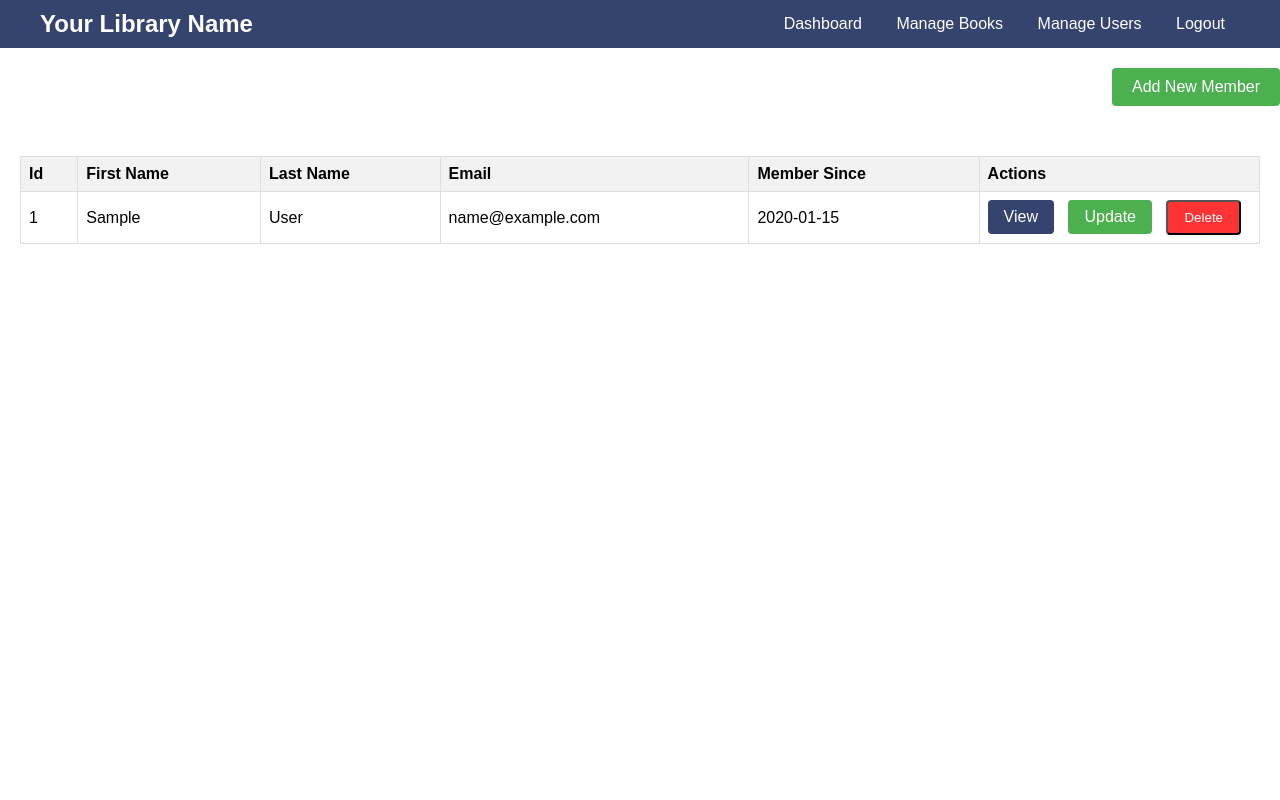
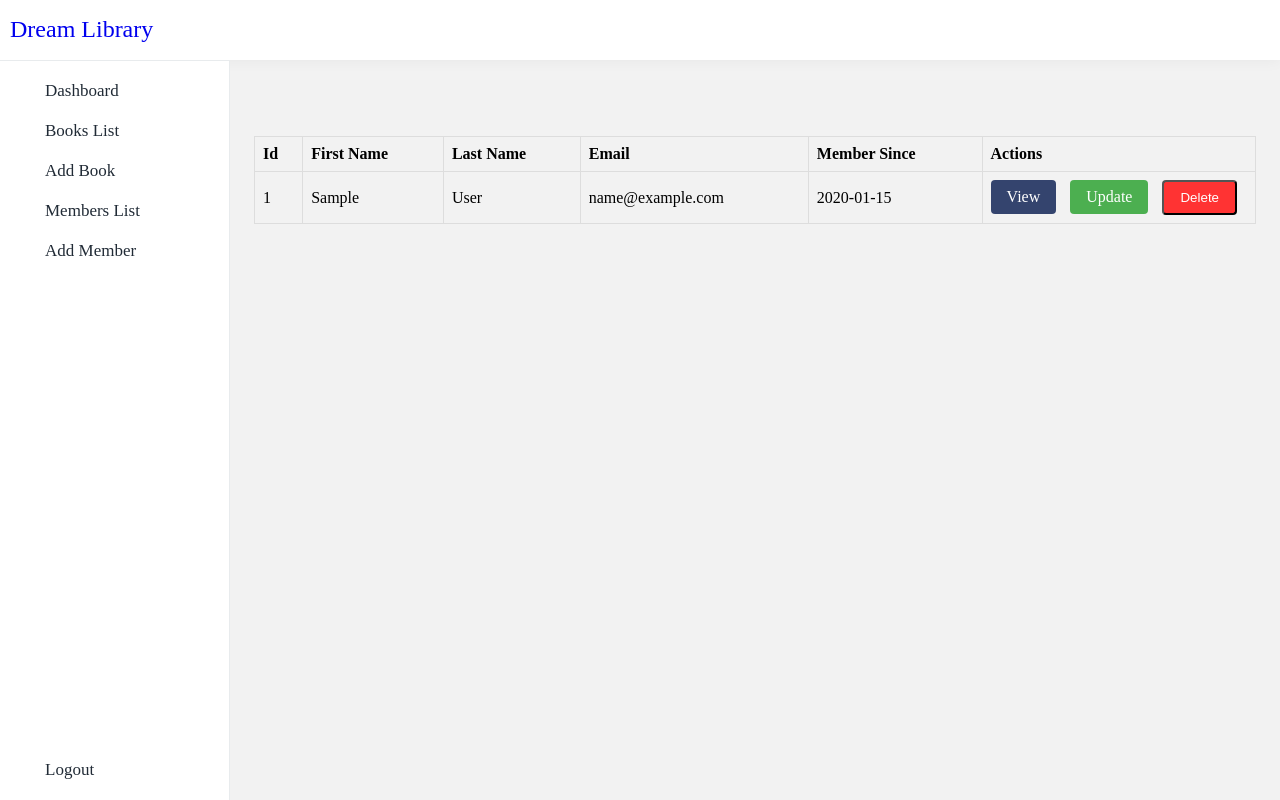
Before and after one commit to emmanuel-mwendwa/Library_Management_System, a Flask app: page /members/view_members in a window 1280 px wide. Run offline with Flask 3, Linux system fonts and the light colour scheme; a user stored in the database is signed in; tables that the repository leaves empty hold one stand-in row (values such as "Sample post").

Commit message:
Reworking my dashboard and navigation bar

```diff
--- a/app/books/forms.py
+++ b/app/books/forms.py
@@ -17,7 +17,7 @@ class NewBookForm(FlaskForm):
                             DataRequired()
                         ])
 
-    publication_date = DateField('Publication Date (YYYY-MM-DD)',
+    publication_date = DateField('Publication Date ',
                                  format='%Y-%m-%d',
                                  validators=[
                                     Optional()
--- a/app/static/book.css
+++ b/app/static/add_form.css
@@ -3,7 +3,7 @@
     margin: 0 auto;
 }
 
-.book-form {
+.add-form {
     background-color: #f4f4f4;
     padding: 20px;
     border: 1px solid #ddd;
--- /dev/null
+++ b/app/static/base.css
@@ -0,0 +1,95 @@
+*,
+*::before,
+*::after {
+    margin: 0;
+    padding: 0;
+    box-sizing: border-box;
+}
+
+body {
+    background-color: #f2f2f2;
+    display: flex;
+    flex-flow: column;
+    height: 100%;
+}
+
+.header {
+    height: 60px;
+    z-index: 999;
+    position: fixed;
+    top: 0px;
+    right: 0px;
+    left: 0px;
+    box-shadow: rgba(0, 0, 0, 0.05) 0px 0px 15px 0px;
+    background: rgb(255, 255, 255);
+    border-bottom: 1px solid transparent;
+
+    display: flex;
+    align-items: center;
+}
+
+.header a {
+    text-decoration: none;
+    font-size: 24px;
+    margin-left: 10px;
+}
+
+.sidebar {
+    /* margin-left: -575px; */
+    z-index: 1041;
+    background: rgb(255, 255, 255);
+
+    margin-top: 0px;
+    position: fixed;
+    top: 60px;
+    bottom: 0px;
+    left: 0px;
+    width: 230px;
+
+    border-right: 1px solid rgb(232, 235, 237);
+    border-top: 1px solid rgb(232, 235, 237);
+}
+
+.navbar {
+    padding: 20px;
+}
+
+.navbar .navbar-links {
+    list-style: none;
+}
+
+.navbar .navbar-links li {
+    margin-bottom: 20px;
+}
+
+.navbar .navbar-links li a {
+    padding: 10px 15px;
+    color: #212b36;
+
+    margin-left: 10px;
+    font-size: 17px;
+    font-weight: 500;
+
+    text-decoration: none;
+}
+
+.navbar .navbar-links li a:hover {
+    background-color: #212b36;
+    color: white;
+}
+
+.navbar .navbar-links .logout {
+    position: absolute;
+    bottom: 0px;
+}
+
+.page-wrapper {
+    position: fixed;
+    top: 60px;
+    bottom: 0px;
+    left: 230px;
+    right: 0px;
+
+    padding-top: 30px;
+    overflow-x: scroll;
+}
--- a/app/static/flash.css
+++ /dev/null
@@ -1,27 +0,0 @@
-.flashed-messages__section--pop-up {
-    position: fixed;
-    top: 0;
-    right: 0;
-    width: 100%;
-    padding: 10px;
-    box-sizing: border-box;
-    z-index: 1000;
-}
-
-.flashed-messages__div {
-    margin-bottom: 10px;
-    padding: 15px;
-    border-radius: 4px;
-    font-size: 16px;
-    position: relative;
-}
-
-.flashed-messages__div .error {
-    background-color: #ff3333;
-    color: #fff;
-}
-
-.flashed-messages__div .success {
-    background-color: #4caf50;
-    color: #fff;
-}
--- a/app/static/style.css
+++ /dev/null
@@ -1,197 +0,0 @@
-/* Inside your styles.css file or add it to your base.html file within a style tag */
-body {
-    font-family: Arial, sans-serif;
-    margin: 0;
-    padding: 0;
-}
-
-/* Navbar styling starts here */
-.navbar {
-    background-color: #34446e;
-    color: #fff;
-    padding: 10px 0;
-}
-
-.container {
-    max-width: 1200px;
-    margin: 0 auto;
-    display: flex;
-    justify-content: space-between;
-    align-items: center;
-}
-
-.logo {
-    text-decoration: none;
-    color: #fff;
-    font-size: 1.5em;
-    font-weight: bold;
-}
-
-.navbar-links a {
-    text-decoration: none;
-    color: #fff;
-    margin: 0 15px;
-    font-size: 1em;
-}
-
-.navbar-links a:hover {
-    text-decoration: underline;
-}
-
-/* Navbar styling ends here  */
-
-/* Add new book button in view_books.html  */
-
-.add-book-button {
-    text-align: center;
-    margin-top: 20px;
-    justify-self: end;
-  }
-
-.button {
-    display: inline-block;
-    padding: 10px 20px;
-    background-color: #4caf50;
-    color: #fff;
-    text-decoration: none;
-    border-radius: 4px;
-    transition: background-color 0.3s ease-in-out;
-}
-
-.button:hover {
-    background-color: #45a049;
-}
-
-/* Add new book button  */
-
-/* Books table */
-.books-container {
-    margin-top: 20px;
-    padding: 16px 24px;
-}
-
-.book-table {
-    width: 100%;
-    border-collapse: collapse;
-    margin-top: 10px;
-}
-
-.book-table th, .book-table td {
-    border: 1px solid #ddd;
-    padding: 8px;
-    text-align: left;
-}
-
-.cover-cell img {
-    width: 50px; /* Set the width to 50px */
-    height: auto;
-    display: block;
-    margin: 0 auto;
-}
-
-.book-table th {
-    background-color: #f2f2f2;
-}
-
-.actions {
-    width: 150px;
-    white-space: nowrap; /* Prevent line breaks in the Actions column */
-}
-
-.update-button, .delete-button, .view-button {
-    display: inline-block;
-    padding: 8px 16px;
-    margin-right: 10px;
-    color: #fff;
-    text-decoration: none;
-    border-radius: 4px;
-    cursor: pointer;
-}
-
-.view-button {
-    background-color: #34446e;
-}
-
-.update-button {
-    background-color: #4caf50;
-}
-
-.update-button:hover {
-    background-color: #45a049;
-}
-
-.delete-button {
-    background-color: #ff3333;
-}
-
-.delete-button:hover {
-    background-color: #e53935;
-}
-
-/* Books table */
-
-/* View book */
-h2 {
-    color: #333;
-    text-align: center;
-    margin-top: 20px;
-  }
-
-.books-container {
-    display: flex;
-    flex-wrap: wrap;
-    justify-content: center;
-    gap: 20px;
-    padding: 20px;
-    box-sizing: border-box;
-    }
-
-.book-card {
-    background-color: #fff;
-    border: 1px solid #ddd;
-    border-radius: 8px;
-    overflow: hidden;
-    box-shadow: 0 0 10px rgba(0, 0, 0, 0.1);
-    width: 350px;
-    box-sizing: border-box;
-    transition: transform 0.2s ease-in-out;
-  }
-
-.book-card:hover {
-    transform: scale(1.05);
-  }
-
-.book-card a {
-    display: block;
-    overflow: hidden;
-  }
-
-.book-card img {
-    width: 100%;
-    height: 250px;
-    object-fit: cover;
-  }
-
-.book-details {
-    padding: 15px;
-  }
-
-h3 {
-    color: #333;
-    margin-top: 0;
-  }
-
-p {
-    margin: 5px;
-    color: #555;
-  }
-
-strong {
-    font-weight: bold;
-  }
-
-.button-container {
-    display: flex;
-  }
-
-  /* view book */
--- /dev/null
+++ b/app/static/tables.css
@@ -0,0 +1,69 @@
+/* Books and Members table */
+.list-container {
+    margin-top: 20px;
+    padding: 16px 24px;
+}
+
+.list-table {
+    width: 100%;
+    border-collapse: collapse;
+    margin-top: 10px;
+}
+
+.list-table th, .list-table td {
+    border: 1px solid #ddd;
+    padding: 8px;
+    text-align: left;
+}
+
+.cover-cell img {
+    width: 50px; /* Set the width to 50px */
+    height: auto;
+    display: block;
+    margin: 0 auto;
+}
+
+.list-table th {
+    background-color: #f2f2f2;
+}
+
+.actions {
+    width: 150px;
+    white-space: nowrap; /* Prevent line breaks in the Actions column */
+}
+
+.update-button, .delete-button, .view-button {
+    display: inline-block;
+    padding: 8px 16px;
+    margin-right: 10px;
+    color: #fff;
+    text-decoration: none;
+    border-radius: 4px;
+    cursor: pointer;
+}
+
+.view-button {
+    background-color: #34446e;
+}
+
+.view-button:hover {
+    background-color: #2a3c6b;
+}
+
+.update-button {
+    background-color: #4caf50;
+}
+
+.update-button:hover {
+    background-color: #45a049;
+}
+
+.delete-button {
+    background-color: #ff3333;
+}
+
+.delete-button:hover {
+    background-color: #e53935;
+}
+
+/* Books table */
--- a/app/templates/auth/login.html
+++ b/app/templates/auth/login.html
@@ -4,14 +4,12 @@
 {% block title %} Login {% endblock %}
 
 {% block styles %}
-
+{{ super() }}
 <link rel="stylesheet" href="{{ url_for('static', filename='auth.css') }}">
 
 {% endblock %}
 
 {% block content %}
-
-{{ super() }}
 
 <div class="form-container">
     <div class="form-image">
--- a/app/templates/auth/signup.html
+++ b/app/templates/auth/signup.html
@@ -4,6 +4,7 @@
 
 {% block styles %}
 
+{{ super() }}
 <link rel="stylesheet" href="{{ url_for('static', filename='auth.css') }}">
 
 {% endblock %}
--- a/app/templates/base.html
+++ b/app/templates/base.html
@@ -6,28 +6,37 @@
     <title>{% block title %} {% endblock %} </title>
 
     {% block styles %}
-        <link rel="stylesheet" href="{{ url_for('static', filename='style.css') }}">
-        <link rel="stylesheet" href="{{ url_for('static', filename='flash.css') }}">
+        <link rel="stylesheet" href="{{ url_for('static', filename='base.css') }}">
+        <link rel="stylesheet" href="{{ url_for('static', filename='tables.css') }}">
     {% endblock %}
+
 </head>
 <body>
 
+    <div class="main-wrapper">
+        <div class="header">
+            <a href="{{ url_for('home')}}" class="logo">Dream Library</a>
+        </div>
+
         {% if current_user.is_authenticated %}
+
+        <div class="sidebar">
             <nav class="navbar">
-            <div class="container">
-                <a href="/dashboard" class="logo">Your Library Name</a>
 
-                <div class="navbar-links">
-                    <a href="{{ url_for('home')}}">Dashboard</a>
-                    <a href="{{ url_for('book.view_books')}}">Manage Books</a>
-                    <a href="{{ url_for('member.view_members')}}">Manage Users</a>
-                    <a href="{{ url_for('auth.logout')}}">Logout</a>
+                <ul class="navbar-links">
+                    <li><a href="{{ url_for('home')}}">Dashboard</a></li>
+                    <li><a href="{{ url_for('book.view_books')}}">Books List</a></li>
+                    <li><a href="{{ url_for('book.add_book')}}">Add Book</a></li>
+                    <li><a href="{{ url_for('member.view_members')}}">Members List</a></li>
+                    <li><a href="{{ url_for('member.add_member')}}">Add Member</a></li>
+                    <li class="logout"><a href="{{ url_for('auth.logout')}}">Logout</a></li>
+                </ul>
+            </nav>
         </div>
-            </div>
-        </nav>
+
+        <div class="page-wrapper">
+            <div class="content-div">
                 {% endif %}
-
-
                 {% block content %}
 
                 <!-- display error or success messages  -->
@@ -44,5 +53,19 @@
                     </section>
 
                     {% endblock %}
+
+                </div>
+        </div>
+
+
+
+    </div>
+
+
+
+
+
+
+
 </body>
 </html>
--- a/app/templates/books/add_book.html
+++ b/app/templates/books/add_book.html
@@ -2,14 +2,14 @@
 
 {% block styles %}
   {{ super() }}
-  <link rel="stylesheet" href="{{url_for('static', filename='book.css')}}">
+  <link rel="stylesheet" href="{{url_for('static', filename='add_form.css')}}">
 {% endblock %}
 
 {% block content %}
 <div class="form-container">
   <h2>{{ form_heading }}</h2>
 
-  <form method="POST" class="book-form">
+  <form method="POST" class="add-form">
 
     {{ form.hidden_tag() }}
     {{ form.csrf_token }}
--- a/app/templates/members/add_member.html
+++ b/app/templates/members/add_member.html
@@ -2,14 +2,14 @@
 
 {% block styles %}
   {{ super() }}
-  <link rel="stylesheet" href="{{url_for('static', filename='book.css')}}">
+  <link rel="stylesheet" href="{{url_for('static', filename='add_form.css')}}">
 {% endblock %}
 
 {% block content %}
-<div class="form-container" class="book-form">
+<div class="form-container">
   <h2>{{ form_heading }}</h2>
 
-  <form method="POST">
+  <form method="POST" class="add-form">
 
     {{ form.hidden_tag() }}
     {{ form.csrf_token }}
--- a/app/templates/members/view_members.html
+++ b/app/templates/members/view_members.html
@@ -6,12 +6,8 @@
 
 {{ super() }}
 
-  <div class="add-book-button">
-    <a href="{{ url_for('member.add_member') }}" class="button">Add New Member</a>
-  </div>
-
-  <div class="books-container">
-    <table class="book-table">
+  <div class="list-container">
+    <table class="list-table">
       <thead>
           <tr>
               <th>Id</th>
```
Also changed, not shown: app/models.py (+69 -0 lines), app/templates/books/view_books.html (+2 -7 lines). Lines whose indentation alone changed are shown as unchanged.
